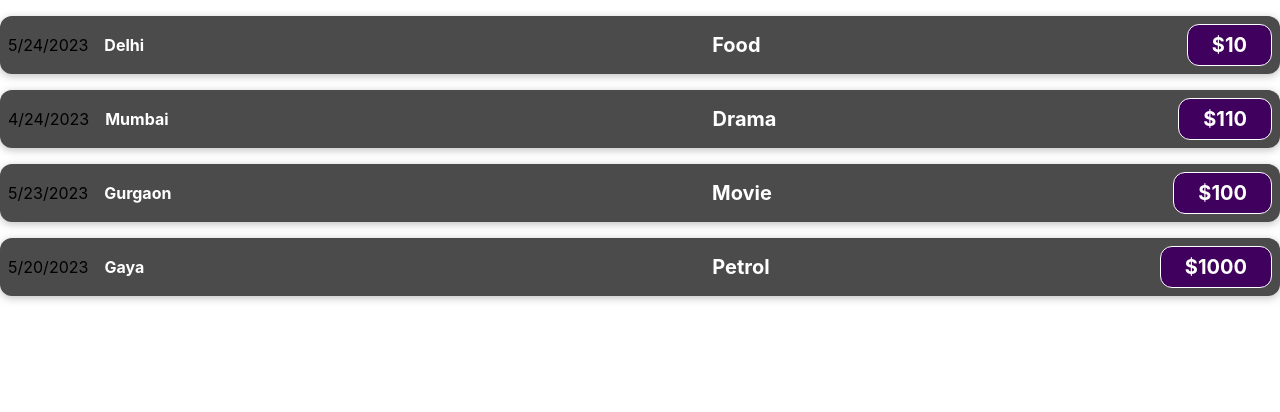
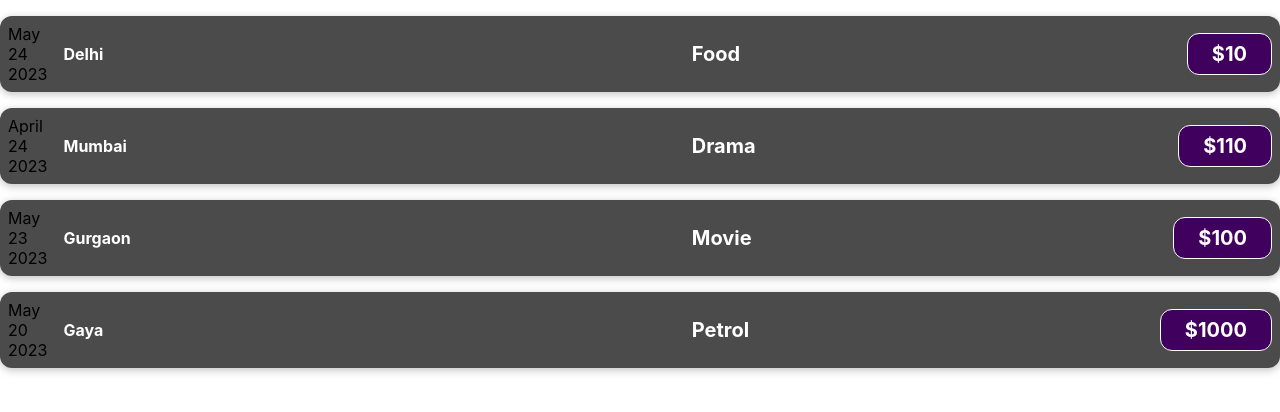
Before and after one commit to sumit71992/React, a React (Create React App) app in the folder expenseapp/: page / in a window 1280 px wide. Shown: the top 412 px of the page. Built offline with nearby package versions, Linux system fonts and the light colour scheme.

Commit message:
component splitted

```diff
--- /dev/null
+++ b/expenseapp/src/components/ExpenseDate.js
@@ -0,0 +1,14 @@
+const ExpenseDate = (props) => {
+  const month = props.date.toLocaleString("en-US", { month: "long" });
+  const day = props.date.toLocaleString("en-US", { day: "2-digit" });
+  const year = props.date.getFullYear();
+  return (
+    <div>
+      <div>{month}</div>
+      <div>{day}</div>
+      <div>{year}</div>
+    </div>
+  );
+};
+
+export default ExpenseDate;
--- a/expenseapp/src/components/ExpenseItem.js
+++ b/expenseapp/src/components/ExpenseItem.js
@@ -1,9 +1,10 @@
+import ExpenseDate from './ExpenseDate';
 import './ExpenseItem.css';
 
 const ExpenseItem = (props) =>{
     return (
         <div className="expense-item">
-            <div>{props.date.toLocaleDateString()}</div>
+            <ExpenseDate date={props.date}/>
             <h2>{props.LocationOfExpenditure}</h2>
             <div className='expense-item__description'>
                 <h2>{props.title}</h2>
@@ -12,7 +13,7 @@ const ExpenseItem = (props) =>{
                 </div>
             </div>
         </div>
-    )
+    );
 }
 
 export default ExpenseItem;
```
